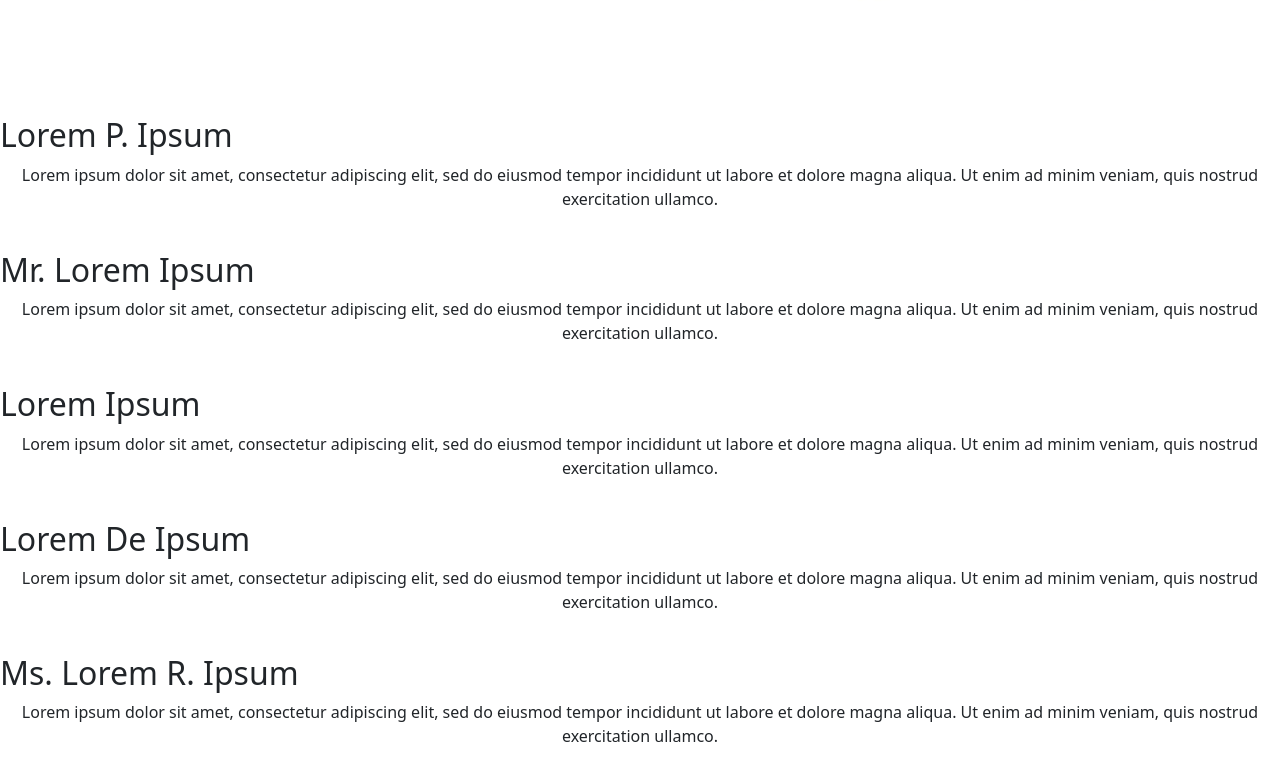
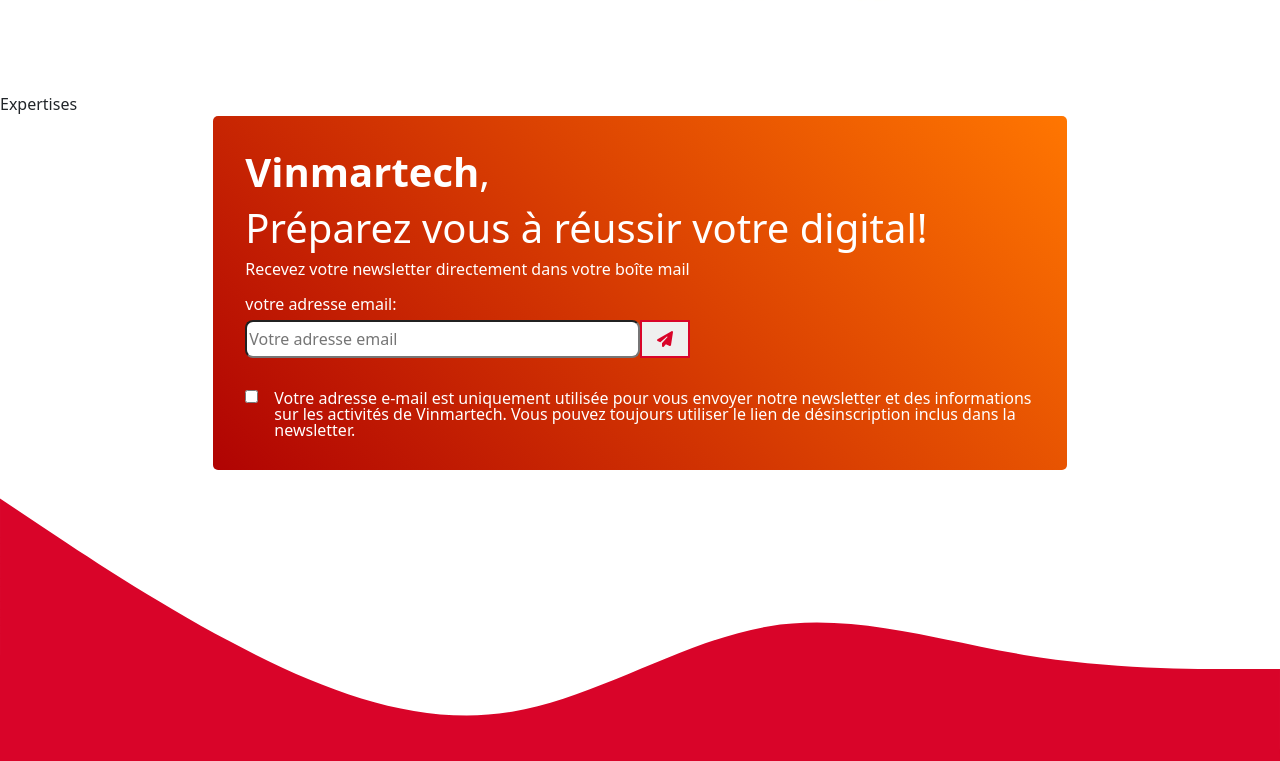
Before and after one commit to Alphonse-K/vinmartech, a React (Create React App) app: page / in a window 1280 px wide. Shown: the part 3679-4440 px from the top of the page. Built offline with nearby package versions, Linux system fonts and the light colour scheme; a web font is replaced by a local one.

Commit message:
Update to Expertises.js and Testimonials.js

```diff
--- a/src/components/Expertises.js
+++ b/src/components/Expertises.js
@@ -9,7 +9,7 @@
     <div>
         <Navbar/>
         <div className='expertise-header'><h1>Nous sommes spécialisés dans la conception de programmes informatiques divers, et bien d'autres.</h1></div>
-        <div>Expertises</div>
+        Ulster County Community College
         <div>Expertises</div>
         <div>Expertises</div>
         <div>Expertises</div>
--- a/src/components/Testimonials.js
+++ b/src/components/Testimonials.js
@@ -2,55 +2,6 @@
 
 export default function Testimonials() {
   return (
-    <section id="testim" className="testim">
-            <div className="testim-cover">
-            <div className="wrap">
-
-                <span id="right-arrow" className="arrow right fa fa-chevron-right"></span>
-                <span id="left-arrow" className="arrow left fa fa-chevron-left "></span>
-                <ul id="testim-dots" className="dots">
-                    <li className="dot active"></li>
-                        <li className="dot"></li>
-                        <li className="dot"></li>
-                        <li className="dot"></li>
-                        <li className="dot"></li>
-                </ul>
-                <div id="testim-content" className="cont">
-
-                    <div className="active">
-                        <div className="img"><img src="" alt="" /></div>
-                        <h2>Lorem P. Ipsum</h2>
-                        <p>Lorem ipsum dolor sit amet, consectetur adipiscing elit, sed do eiusmod tempor incididunt ut labore et dolore magna aliqua. Ut enim ad minim veniam, quis nostrud exercitation ullamco.</p>
-                    </div>
-
-                    <div>
-                        <div className="img"><img src="" alt="" /></div>
-                        <h2>Mr. Lorem Ipsum</h2>
-                        <p>Lorem ipsum dolor sit amet, consectetur adipiscing elit, sed do eiusmod tempor incididunt ut labore et dolore magna aliqua. Ut enim ad minim veniam, quis nostrud exercitation ullamco.</p>
-                    </div>
-
-                    <div>
-                        <div className="img"><img src="" alt="" /></div>
-                        <h2>Lorem Ipsum</h2>
-                        <p>Lorem ipsum dolor sit amet, consectetur adipiscing elit, sed do eiusmod tempor incididunt ut labore et dolore magna aliqua. Ut enim ad minim veniam, quis nostrud exercitation ullamco.</p>
-                    </div>
-
-                    <div>
-                        <div className="img"><img src="" alt="" /></div>
-                        <h2>Lorem De Ipsum</h2>
-                        <p>Lorem ipsum dolor sit amet, consectetur adipiscing elit, sed do eiusmod tempor incididunt ut labore et dolore magna aliqua. Ut enim ad minim veniam, quis nostrud exercitation ullamco.</p>
-                    </div>
-
-                    <div>
-                        <div className="img"><img src="" alt="" /></div>
-                        <h2>Ms. Lorem R. Ipsum</h2>
-                        <p>Lorem ipsum dolor sit amet, consectetur adipiscing elit, sed do eiusmod tempor incididunt ut labore et dolore magna aliqua. Ut enim ad minim veniam, quis nostrud exercitation ullamco.</p>
-                    </div>
-
-                </div>
-
-            </div>
-        </div>
-    </section>
-  )
+    <div>Expertises</div>
+ )
 }
```
